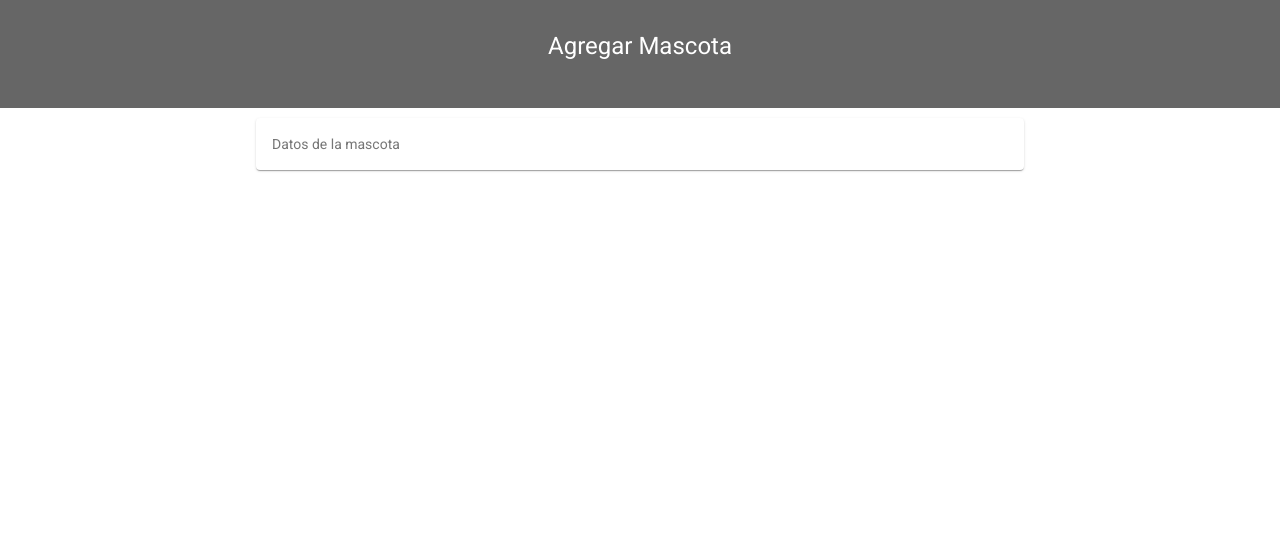
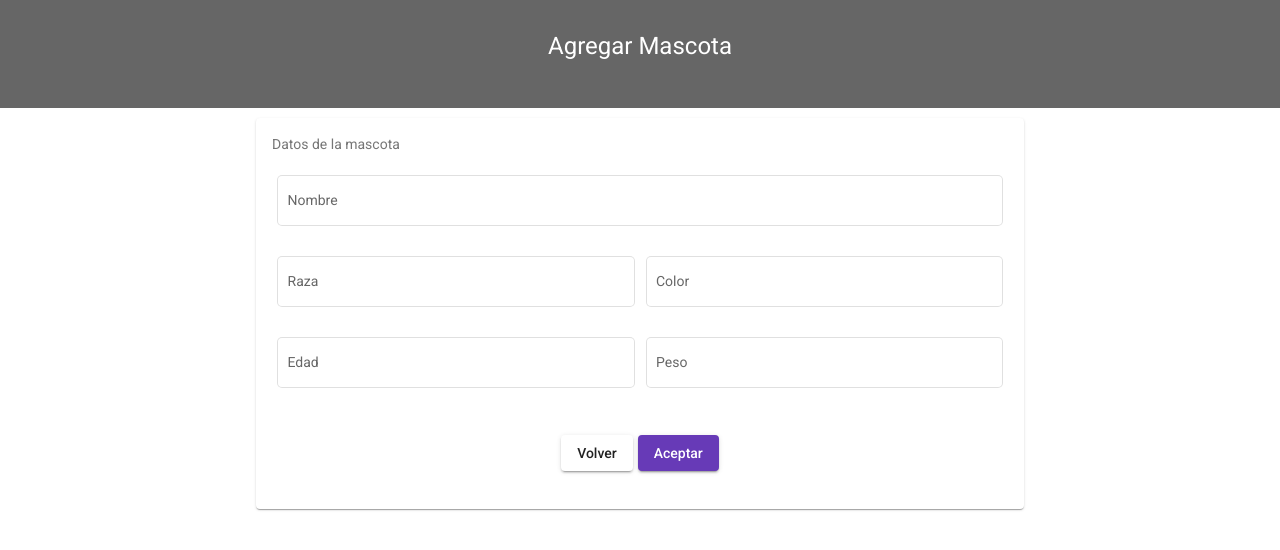
Before and after one commit to anachavel/.NET-Core-6-y-Angular, an Angular app in the folder Angular/FE-CRUDMascotas/: page /agregarMascota in a window 1280 px wide. Shown: the top 550 px of the page. Built offline with nearby package versions, Linux system fonts and the light colour scheme.

Commit message:
Completo el formulario html

```diff
--- a/Angular/FE-CRUDMascotas/src/app/components/agregar-editar-mascota/agregar-editar-mascota.component.css
+++ b/Angular/FE-CRUDMascotas/src/app/components/agregar-editar-mascota/agregar-editar-mascota.component.css
@@ -1,3 +1,12 @@
 .card {
     margin-top: 10px;
 }
+
+.mat-form-field {
+    width: 100%;
+    margin: 5px;
+}
+
+.btn_aceptar {
+    margin-right: 5px;
+}
--- a/Angular/FE-CRUDMascotas/src/app/components/agregar-editar-mascota/agregar-editar-mascota.component.html
+++ b/Angular/FE-CRUDMascotas/src/app/components/agregar-editar-mascota/agregar-editar-mascota.component.html
@@ -9,5 +9,43 @@
     <mat-card-subtitle>
       Datos de la mascota
     </mat-card-subtitle>
+    <form>
+      <mat-grid-list cols="2" rowHeight="80px">
+        <mat-grid-tile [colspan]="2">
+          <mat-form-field appearance="outline">
+            <mat-label>Nombre</mat-label>
+            <input matInput autocomplete="off">
+          </mat-form-field>
+        </mat-grid-tile>
+        <mat-grid-tile>
+          <mat-form-field appearance="outline">
+            <mat-label>Raza</mat-label>
+            <input matInput autocomplete="off">
+          </mat-form-field>
+        </mat-grid-tile>
+        <mat-grid-tile>
+          <mat-form-field appearance="outline">
+            <mat-label>Color</mat-label>
+            <input matInput autocomplete="off">
+          </mat-form-field>
+        </mat-grid-tile>
+        <mat-grid-tile>
+          <mat-form-field appearance="outline">
+            <mat-label>Edad</mat-label>
+            <input matInput autocomplete="off">
+          </mat-form-field>
+        </mat-grid-tile>
+        <mat-grid-tile>
+          <mat-form-field appearance="outline">
+            <mat-label>Peso</mat-label>
+            <input matInput autocomplete="off">
+          </mat-form-field>
+        </mat-grid-tile>
+        <mat-grid-tile [colspan]="2">
+          <button class="btn_aceptar" routerLink="/listaMascota" mat-raised-button>Volver</button>
+          <button mat-raised-button color="primary">Aceptar</button>
+        </mat-grid-tile>
+      </mat-grid-list>
+    </form>
   </mat-card>
 </div>
```
Also changed, not shown: Angular/FE-CRUDMascotas/src/app/shared/shared.module.ts (+5 -2 lines).
